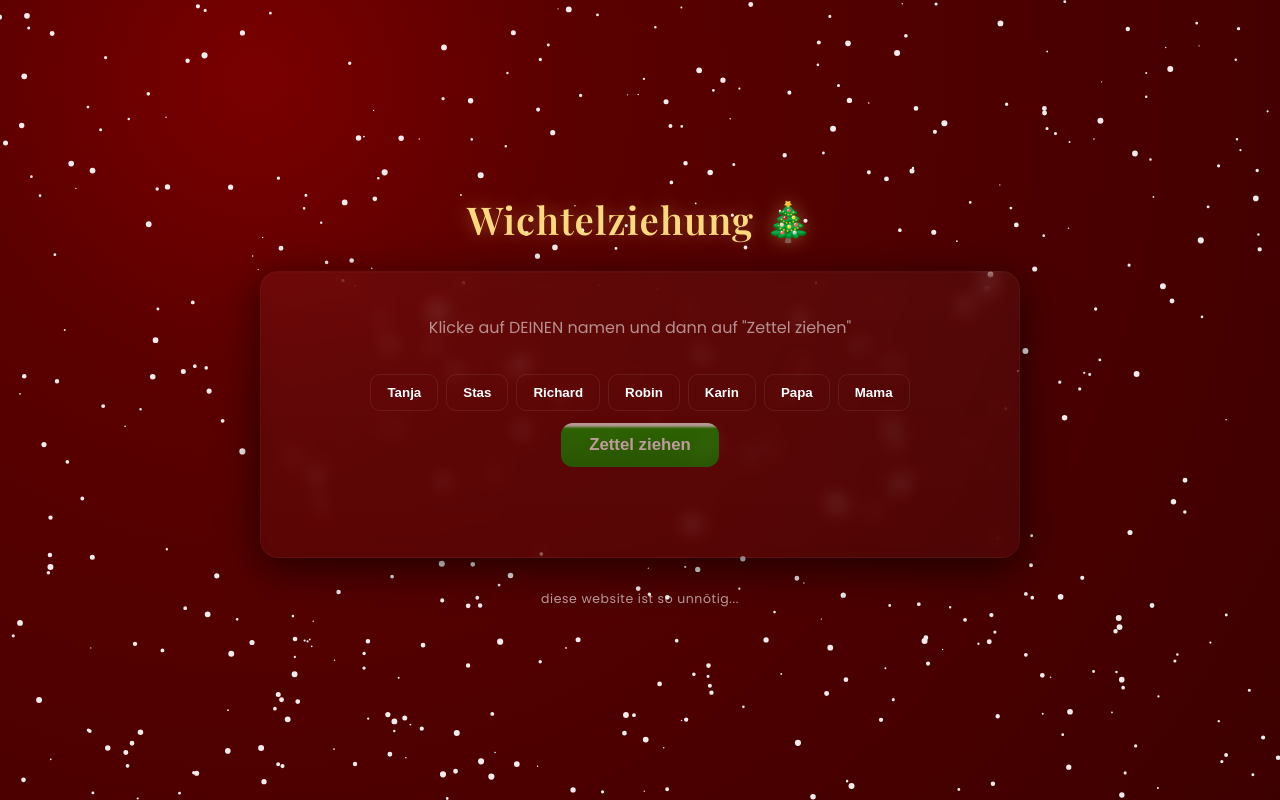
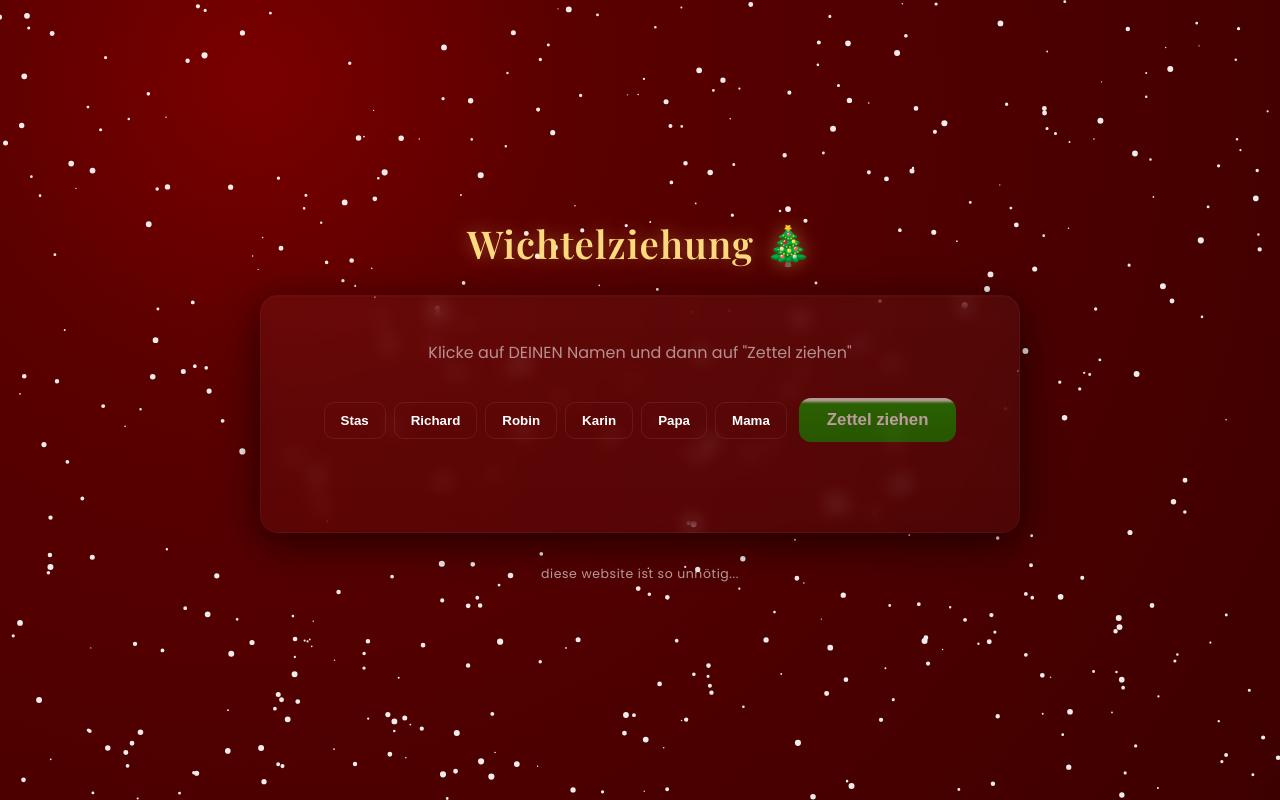
Before and after one commit to Aragasu/wichtelzettel-ziehen, a plain HTML site: page index.html in a window 1280 px wide. Drawn offline with nearby package versions, Linux system fonts and the light colour scheme.

Commit message:
removed tanja

```diff
--- a/index.html
+++ b/index.html
@@ -62,7 +62,7 @@
 
     <div class="card" role="region" aria-live="polite">
       <div class="name-area">
-        <div id="namePlaceholder" class="name-placeholder">Klicke auf DEINEN namen und dann auf "Zettel ziehen"</div>
+        <div id="namePlaceholder" class="name-placeholder">Klicke auf DEINEN Namen und dann auf "Zettel ziehen"</div>
         <div id="nameDisplay" class="name-display" aria-hidden="true"></div>
       </div>
 
@@ -97,7 +97,7 @@
     addEventListener('resize', ()=>{ W=snowCanvas.width=innerWidth; H=snowCanvas.height=innerHeight; initFlakes(); });
 
     // --- Wichtel logic ---
-    const allNames = ["tanja","stas","richard","robin","karin","papa","mama"];
+    const allNames = ["stas","richard","robin","karin","papa","mama"];
     const STORAGE_REMAIN="wichtel_remaining_v2";
     const STORAGE_DRAWN="wichtel_drawn_v2";
     const STORAGE_USER="wichtel_user";
```
